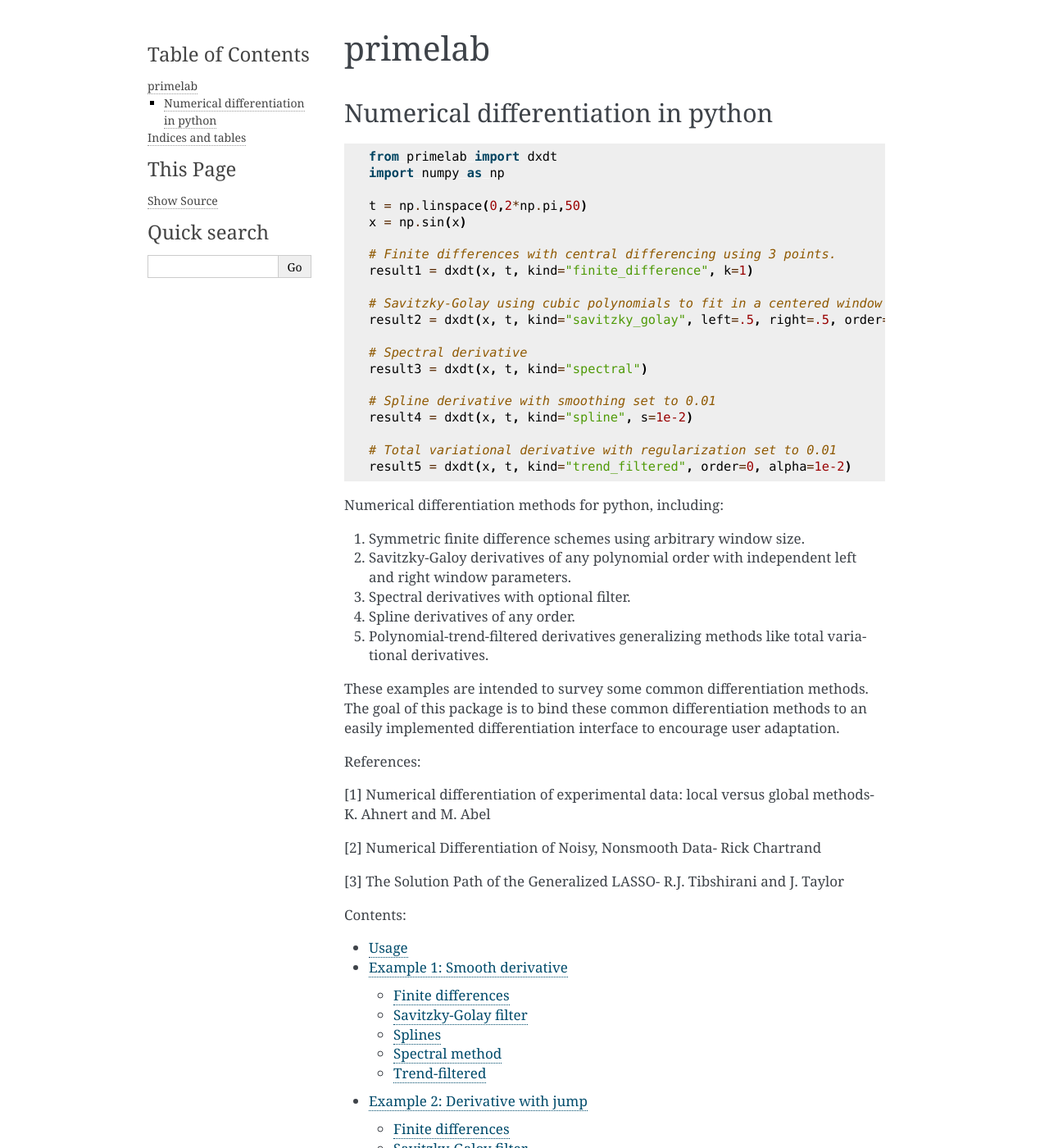
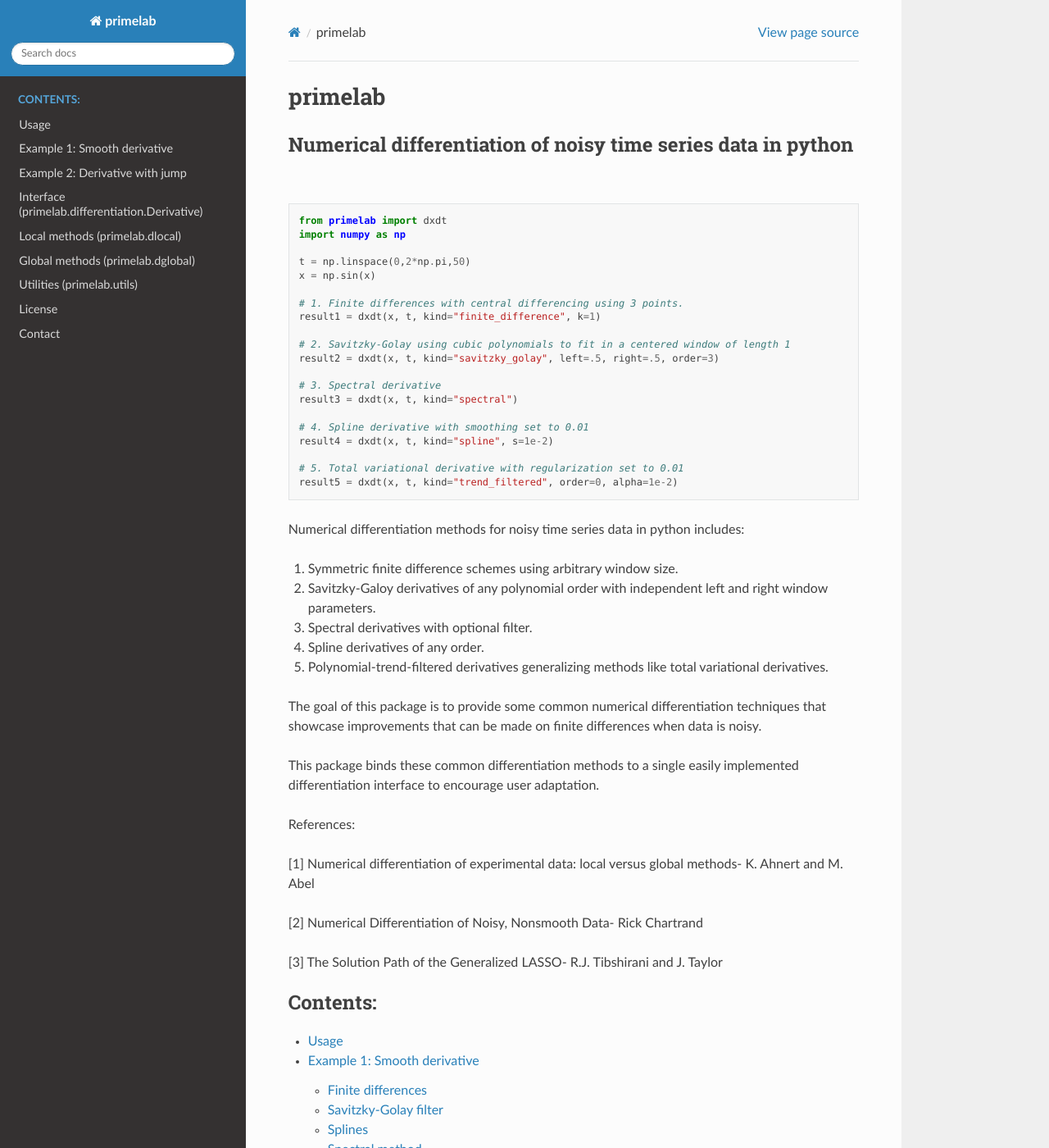
Before and after one commit to andgoldschmidt/derivative, a Sphinx documentation site: the page built from docs/index.rst, in a window 1280 px wide and 1400 px high. Shown: the whole window at 82% size. Built offline with Sphinx 7.4.7 and the Read the Docs theme 2.0.0, drawn with Linux system fonts in a browser that asks for light colours; some of the changed text lies outside the part shown.

Commit message:
docs theme -> rtd default

```diff
--- a/docs/conf.py
+++ b/docs/conf.py
@@ -50,8 +50,8 @@ master_doc = 'index'
 
 # The theme to use for HTML and HTML Help pages.  See the documentation for
 # a list of builtin themes.
-#
-html_theme = 'alabaster'
+
+html_theme = 'sphinx_rtd_theme'
 
 # Add any paths that contain custom static files (such as style sheets) here,
 # relative to this directory. They are copied after the builtin static files,
--- a/docs/index.rst
+++ b/docs/index.rst
@@ -1,7 +1,7 @@
 primelab
 ========
-Numerical differentiation in python
------------------------------------
+Numerical differentiation of noisy time series data in python
+-------------------------------------------------------------
 
 .. code-block:: python
 
@@ -11,22 +11,22 @@ Numerical differentiation in python
     t = np.linspace(0,2*np.pi,50)
     x = np.sin(x)
 
-    # Finite differences with central differencing using 3 points.
+    # 1. Finite differences with central differencing using 3 points.
     result1 = dxdt(x, t, kind="finite_difference", k=1)
 
-    # Savitzky-Golay using cubic polynomials to fit in a centered window of length 1
+    # 2. Savitzky-Golay using cubic polynomials to fit in a centered window of length 1
     result2 = dxdt(x, t, kind="savitzky_golay", left=.5, right=.5, order=3)
 
-    # Spectral derivative
+    # 3. Spectral derivative
     result3 = dxdt(x, t, kind="spectral")
 
-    # Spline derivative with smoothing set to 0.01
+    # 4. Spline derivative with smoothing set to 0.01
     result4 = dxdt(x, t, kind="spline", s=1e-2)
 
-    # Total variational derivative with regularization set to 0.01
+    # 5. Total variational derivative with regularization set to 0.01
     result5 = dxdt(x, t, kind="trend_filtered", order=0, alpha=1e-2)
 
-Numerical differentiation methods for python, including:
+Numerical differentiation methods for noisy time series data in python includes:
 
 1. Symmetric finite difference schemes using arbitrary window size.
 
@@ -38,8 +38,9 @@ Numerical differentiation methods for python, including:
 
 5. Polynomial-trend-filtered derivatives generalizing methods like total variational derivatives.
 
-These examples are intended to survey some common differentiation methods. The goal of this package is to bind these
-common differentiation methods to an easily implemented differentiation interface to encourage user adaptation.
+The goal of this package is to provide some common numerical differentiation techniques that showcase improvements that can be made on finite differences when data is noisy.
+
+This package binds these common differentiation methods to a single easily implemented differentiation interface to encourage user adaptation.
 
 
 References:
--- a/pyproject.toml
+++ b/pyproject.toml
@@ -21,6 +21,7 @@ sphinx = {version = "^3.0.2", optional = true}
 nbsphinx = {version = "^0.6.1", optional = true}
 ipykernel = {version = "^5.2.1", optional = true}
 jupyter_client = {version = "^6.1.3", optional = true}
+sphinx_rtd_theme = {version = "^0.4.3", optional = true}
 
 
 [tool.poetry.dev-dependencies]
@@ -28,7 +29,7 @@ pytest = "^5.2"
 
 
 [tool.poetry.extras]
-docs = ["sphinx", "nbsphinx", "ipykernel", "jupyter_client"]
+docs = ["sphinx", "nbsphinx", "ipykernel", "jupyter_client", "sphinx_rtd_theme"]
 
 
 [build-system]
```
Also changed, not shown: README.rst (+32 -26 lines), 1 other file.
